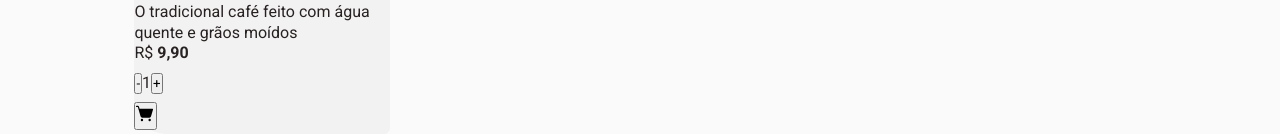
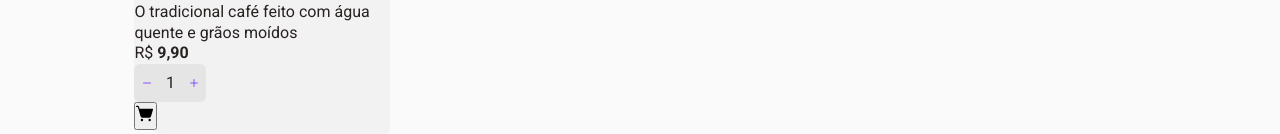
Before and after one commit to viniciusferreira7/coffee-delivery, a React (Vite) app: page / in a window 1280 px wide. Shown: the part 936-1070 px from the top of the page. Built offline with nearby package versions, Linux system fonts and the light colour scheme.

Commit message:
style(counter): styled component

```diff
--- a/src/components/Counter/index.tsx
+++ b/src/components/Counter/index.tsx
@@ -1,3 +1,4 @@
+import { Minus, Plus } from 'phosphor-react'
 import { useState } from 'react'
 import { CounterContainer } from './styles'
 
@@ -18,9 +19,9 @@ export function Counter() {
 
   return (
     <CounterContainer>
-      <button onClick={decreaseCount}>-</button>
+      <Minus size={10} weight="bold" onClick={decreaseCount} />
       <span>{count}</span>
-      <button onClick={increaseCount}>+</button>
+      <Plus size={10} weight="bold" onClick={increaseCount} />
     </CounterContainer>
   )
 }
--- a/src/components/Counter/styles.ts
+++ b/src/components/Counter/styles.ts
@@ -3,9 +3,27 @@ import styled from 'styled-components'
 export const CounterContainer = styled.div`
   display: flex;
   align-items: center;
+  justify-content: space-around;
 
   width: 4.5rem;
   height: 2.375rem;
 
   background-color: ${(props) => props.theme['base-button']};
+
+  border-radius: 6px;
+
+  & > svg {
+    cursor: pointer;
+
+    color: ${(props) => props.theme.purple};
+
+    transition: all ease-in-out 300ms;
+
+    &:hover {
+      color: ${(props) => props.theme['purple-dark']};
+    }
+  }
+
+  & > p {
+  }
 `
--- a/src/styles/theme/default.ts
+++ b/src/styles/theme/default.ts
@@ -12,7 +12,7 @@ export const defaultTheme = {
   'base-text': '#574F4D',
   'base-label': '#8D8686',
   'base-hover': '#D7D5D5',
-  'base-button': '##E6E5E5',
+  'base-button': '#E6E5E5',
   'base-input': '#EDEDED',
   'base-card': '#F3F2F2',
   background: '#FAFAFA',
```
